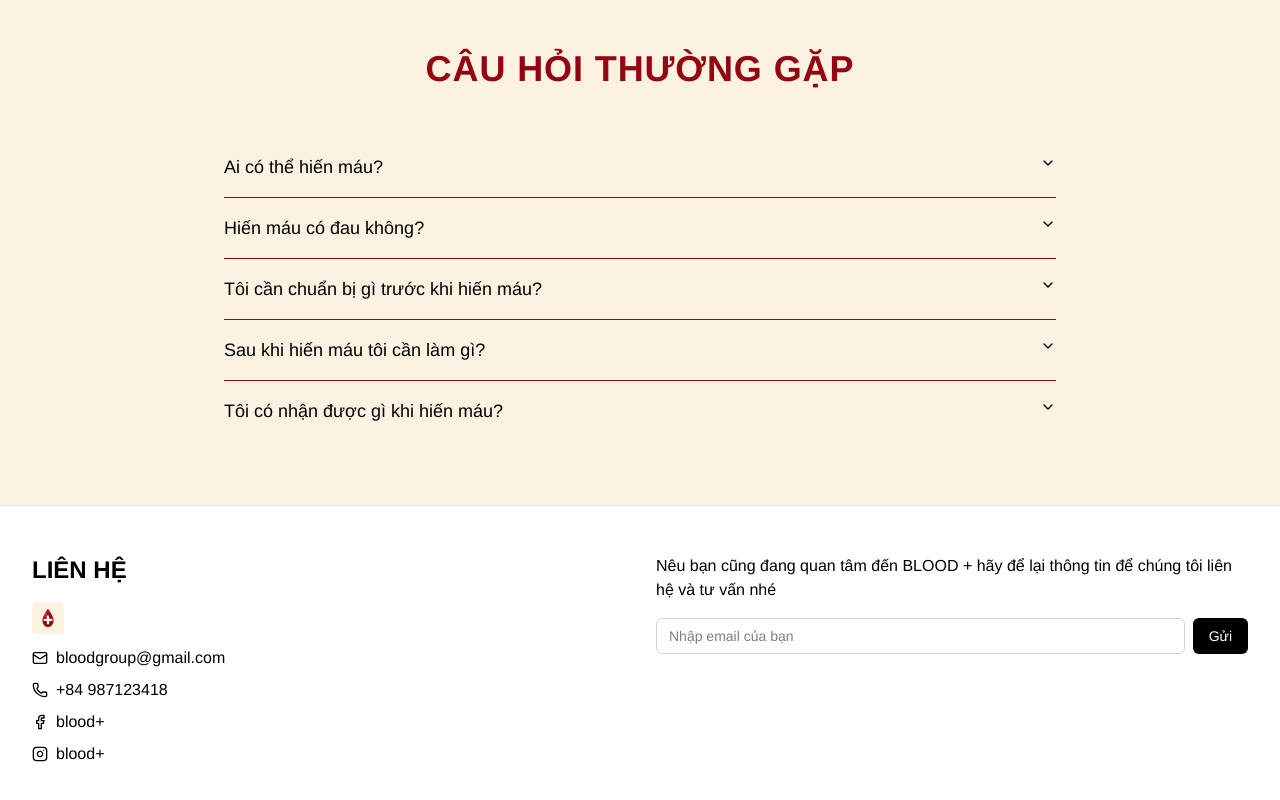
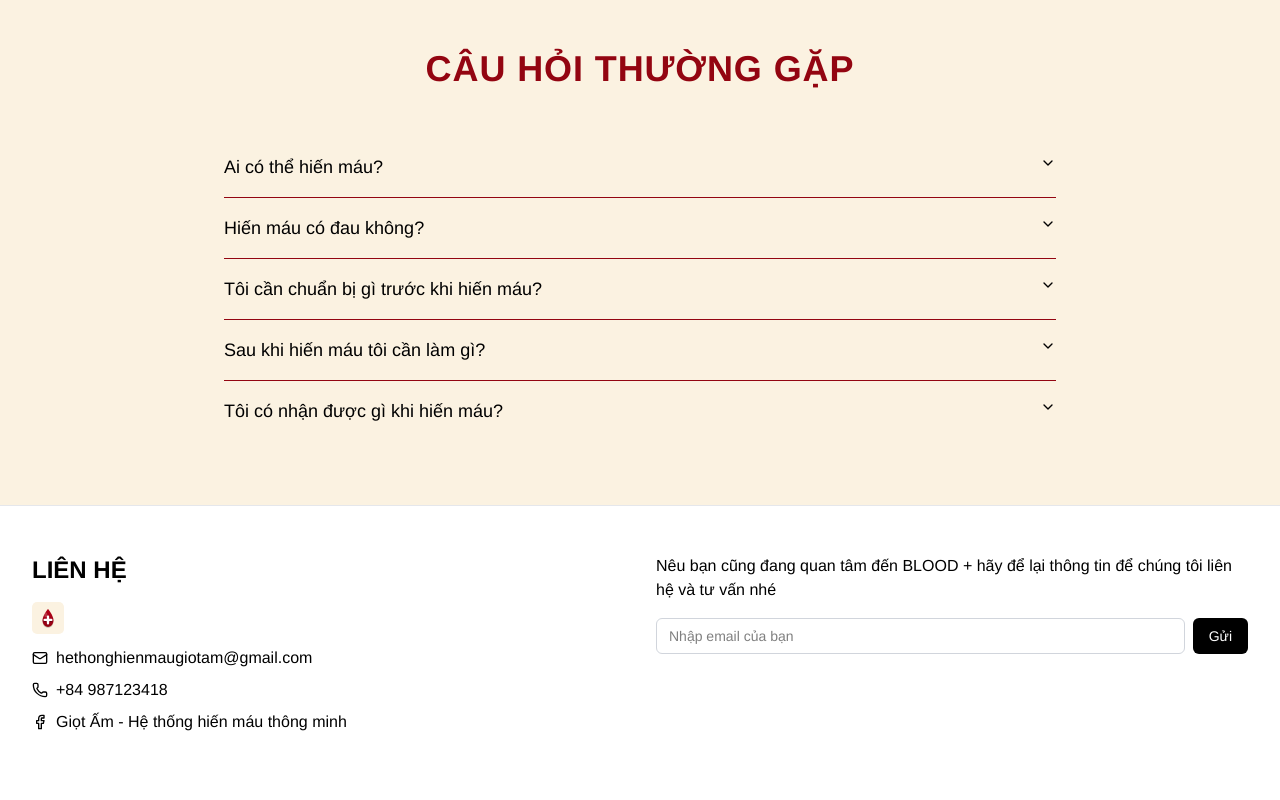
Before and after one commit to SomeLazyDayz/giotam-frontend, a React (Vite) app: page / in a window 1280 px wide. Shown: the part 3185-3985 px from the top of the page. Built offline with nearby package versions, Linux system fonts and the light colour scheme.

Commit message:
feat: update contact info, remove instagram, add Facebook link

```diff
--- a/src/components/ContactPage.tsx
+++ b/src/components/ContactPage.tsx
@@ -4,7 +4,7 @@ import { Input } from '../components/ui/input';
 import { Label } from '../components/ui/label';
 import { Textarea } from '../components/ui/textarea';
 import { Card, CardContent } from '../components/ui/card';
-import { MapPin, Phone, Mail, Send, Loader2 } from 'lucide-react';
+import { MapPin, Phone, Mail, Facebook, Send, Loader2 } from 'lucide-react';
 import { toast } from 'sonner';
 
 export default function ContactPage() {
@@ -78,7 +78,7 @@ export default function ContactPage() {
                   <MapPin className="w-6 h-6 mt-1 shrink-0" />
                   <div>
                     <p className="font-medium">Địa chỉ</p>
-                    <p className="text-white/80 text-sm">123 Đường Nguyễn Văn Linh, Quận Hải Châu, TP. Đà Nẵng</p>
+                    <p className="text-white/80 text-sm">124 Hải Phòng, Thạch Thang, Hải Châu, Đà Nẵng</p>
                   </div>
                 </div>
 
@@ -94,7 +94,22 @@ export default function ContactPage() {
                   <Mail className="w-6 h-6 mt-1 shrink-0" />
                   <div>
                     <p className="font-medium">Email</p>
-                    <p className="text-white/80 text-sm">lienhe@giotam.vn</p>
+                    <p className="text-white/80 text-sm">hethonghienmaugiotam@gmail.com</p>
+                  </div>
+                </div>
+
+                <div className="flex items-start gap-4">
+                  <Facebook className="w-6 h-6 mt-1 shrink-0" />
+                  <div>
+                    <p className="font-medium">Facebook</p>
+                    <a
+                      href="https://www.facebook.com/profile.php?id=61579486566866"
+                      target="_blank"
+                      rel="noopener noreferrer"
+                      className="text-white/80 text-sm hover:text-white transition-colors"
+                    >
+                      Giọt Ấm - Hệ thống hiến máu thông minh
+                    </a>
                   </div>
                 </div>
               </CardContent>
--- a/src/components/Footer.tsx
+++ b/src/components/Footer.tsx
@@ -1,5 +1,5 @@
 import { useState } from 'react';
-import { Mail, Phone, Facebook, Instagram } from 'lucide-react';
+import { Mail, Phone, Facebook } from 'lucide-react';
 import { Button } from './ui/button';
 import { Input } from './ui/input';
 import { toast } from 'sonner@2.0.3';
@@ -30,7 +30,7 @@ export default function Footer() {
             <div className="space-y-2">
               <div className="flex items-center gap-2">
                 <Mail className="w-4 h-4" />
-                <span>bloodgroup@gmail.com</span>
+                <span>hethonghienmaugiotam@gmail.com</span>
               </div>
               <div className="flex items-center gap-2">
                 <Phone className="w-4 h-4" />
@@ -38,11 +38,14 @@ export default function Footer() {
               </div>
               <div className="flex items-center gap-2">
                 <Facebook className="w-4 h-4" />
-                <span>blood+</span>
-              </div>
-              <div className="flex items-center gap-2">
-                <Instagram className="w-4 h-4" />
-                <span>blood+</span>
+                <a
+                  href="https://www.facebook.com/profile.php?id=61579486566866"
+                  target="_blank"
+                  rel="noopener noreferrer"
+                  className="hover:text-[#930511] transition-colors"
+                >
+                  Giọt Ấm - Hệ thống hiến máu thông minh
+                </a>
               </div>
             </div>
           </div>
```
